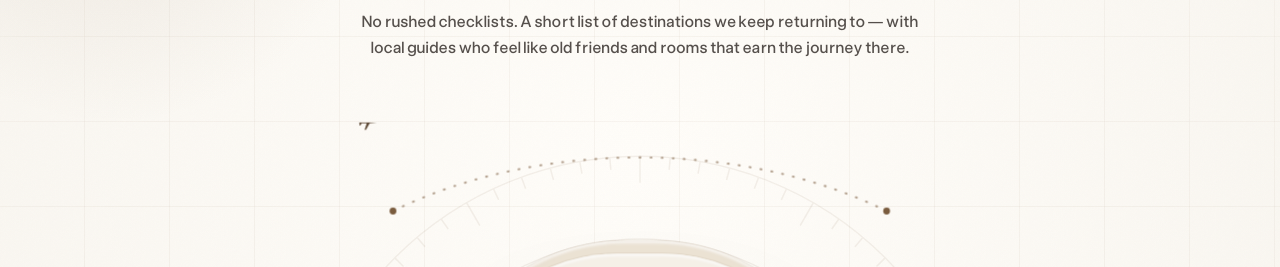
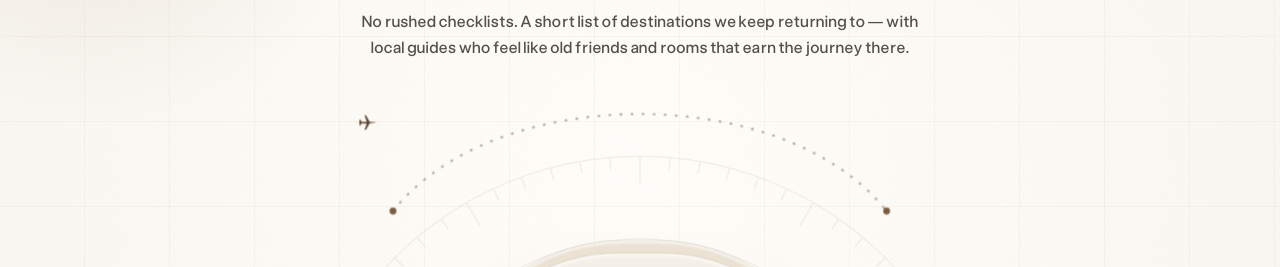
Before and after one commit to eloma-group/new-travels, a React (Vite) app: page / in a window 1280 px wide. Shown: the part 1145-1412 px from the top of the page. Built offline with nearby package versions, Linux system fonts and the light colour scheme; grey boxes are pictures that could not be loaded.

Commit message:
Deepen curved flight path in Curated Escapes section
Increase the bezier curve depth for the airplane motion path and
allow SVG overflow so the arc and plane are not clipped at the top.

```diff
--- a/src/components/Destination.tsx
+++ b/src/components/Destination.tsx
@@ -212,12 +212,12 @@ export default function Destination() {
               <svg
                 viewBox="0 0 640 120"
                 fill="none"
-                className="h-24 w-[102%] max-w-none text-brown"
+                className="h-24 w-[102%] max-w-none overflow-visible text-brown"
                 style={{ opacity: shown ? 1 : 0, transition: "opacity .8s ease .4s" }}
               >
                 <path
                   id="wanderRoute"
-                  d="M30,104 C 200,20 440,20 610,104"
+                  d="M30,104 C 150,-48 490,-48 610,104"
                   stroke="currentColor"
                   strokeOpacity="0.55"
                   strokeWidth="2.5"
```
